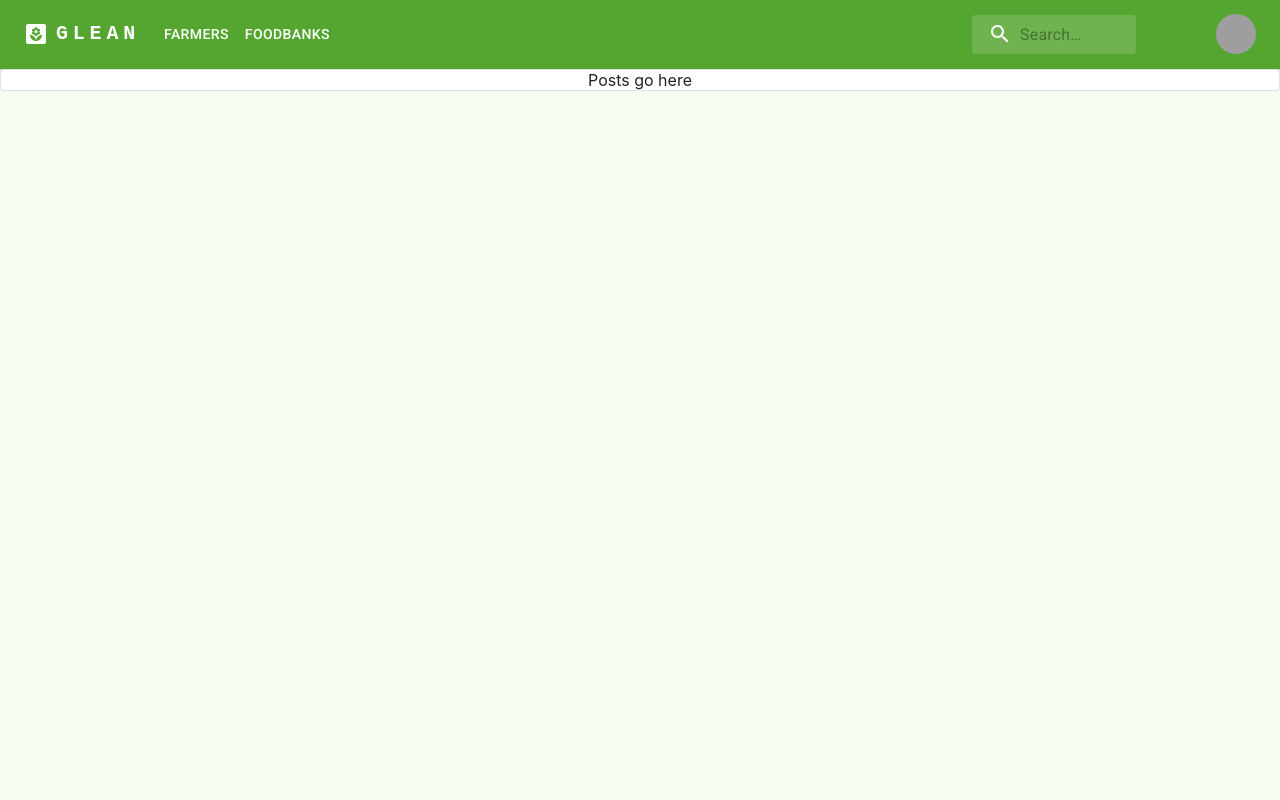
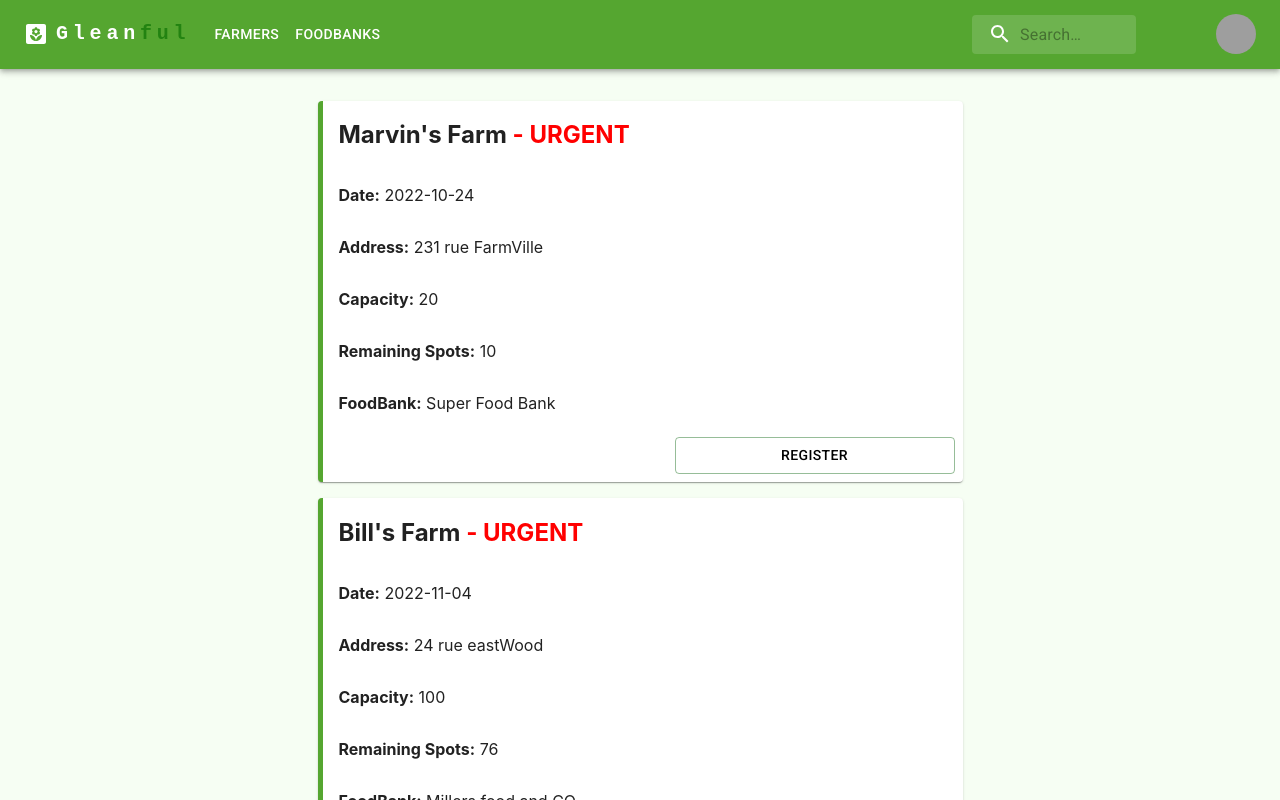
Before and after one commit to 1anakin20/earth-day, a React (Create React App) app in the folder frontend/: page / in a window 1280 px wide. Shown: the top 800 px of the page. Built offline with nearby package versions, Linux system fonts and the light colour scheme; grey boxes are pictures that could not be loaded.

Commit message:
created post component with dummy data for the time being. Fixed nav bar logo text.

```diff
--- a/frontend/src/components/landing/Landing.jsx
+++ b/frontend/src/components/landing/Landing.jsx
@@ -1,5 +1,6 @@
 import "./landing.css";
 import * as React from "react";
+import NewPost from "../new-post/NewPost";
 
 import "@fontsource/roboto/300.css";
 import "@fontsource/roboto/400.css";
@@ -7,14 +8,15 @@ import "@fontsource/roboto/500.css";
 import "@fontsource/roboto/700.css";
 
 import ResponsiveAppBar from "./ResponsiveAppBar";
-import {Card} from "@mui/material";
+import { Card } from "@mui/material";
+import Post from "../post/Post";
 
 export default function Landing() {
   return (
     <>
       <ResponsiveAppBar></ResponsiveAppBar>
 
-      <Card variant="outlined">Posts go here</Card>
+      <Post></Post>
     </>
   );
 }
--- a/frontend/src/components/landing/ResponsiveAppBar.jsx
+++ b/frontend/src/components/landing/ResponsiveAppBar.jsx
@@ -13,7 +13,7 @@ import Tooltip from "@mui/material/Tooltip";
 import MenuItem from "@mui/material/MenuItem";
 import YardIcon from "@mui/icons-material/Yard";
 import SearchIcon from "@mui/icons-material/Search";
-import {alpha, styled} from "@mui/material/styles";
+import { alpha, styled } from "@mui/material/styles";
 import InputBase from "@mui/material/InputBase";
 
 const pages = ["Farmers", "FoodBanks"];
@@ -97,7 +97,7 @@ function ResponsiveAppBar() {
               textDecoration: "none",
             }}
           >
-            GLEAN
+            Glean<b className="logo-green">ful</b>
           </Typography>
 
           <Box sx={{ flexGrow: 1, display: { xs: "flex", md: "none" } }}>
--- a/frontend/src/components/landing/landing.css
+++ b/frontend/src/components/landing/landing.css
@@ -0,0 +1,3 @@
+.logo-green {
+  color: #238311;
+}
--- /dev/null
+++ b/frontend/src/components/post/Post.css
@@ -0,0 +1,16 @@
+.urgent {
+  color: red;
+}
+
+.post-item {
+  margin: 2vh;
+}
+
+.post-card-container {
+  display: flex;
+  flex-direction: column;
+  align-items: baseline;
+  border-left: thick solid #55a630;
+  border-radius: 15px;
+  cursor: pointer;
+}
--- /dev/null
+++ b/frontend/src/components/post/Post.jsx
@@ -0,0 +1,139 @@
+import "./Post.css";
+import { useState } from "react";
+import { Box, Button, Card, Grid } from "@mui/material";
+import { flexbox } from "@mui/system";
+
+////////////////////////// DUMMY DATA  ////////////////////////
+const posts = [
+  {
+    farm: "Marvin's Farm",
+    cropType: "Potatoes",
+    description: "Very Good Farm",
+    date: "2022-10-24",
+    address: "231 rue FarmVille",
+    foodBank: "Super Food Bank",
+    capacity: 20,
+    urgent: true,
+    remaining: 10,
+    id: 1,
+  },
+  {
+    farm: "Bill's Farm",
+    cropType: "Corn",
+    description: "have the best corn in the world",
+    date: "2022-11-04",
+    address: "24 rue eastWood",
+    foodBank: "Millers food and CO",
+    capacity: 100,
+    urgent: true,
+    remaining: 76,
+    id: 2,
+  },
+  {
+    farm: "Claire's",
+    cropType: "Pumpkins",
+    description: "So many pumpkins",
+    date: "2022-11-06",
+    address: "456 AtWood Street",
+    foodBank: "halloween food bank",
+    capacity: 54,
+    urgent: false,
+    remaining: 2,
+    id: 3,
+  },
+  {
+    farm: "Claire's Second Farm",
+    cropType: "Pumpkins",
+    description: "So many pumpkins",
+    date: "2022-11-06",
+    address: "456 AtWood Street",
+    foodBank: "halloween food bank",
+    capacity: 54,
+    remaining: 15,
+    urgent: false,
+    id: 4,
+  },
+];
+
+//////////////////////////////////////////
+
+const Post = () => {
+  const [currentPost, setCurrentPost] = useState(null);
+
+  // click event to take user to post details
+  const handlePostClick = (event) => {
+    console.log(event.currentTarget.id);
+    console.log(event.currentTarget);
+    setCurrentPost({
+      currentPost: event.currentTarget.id,
+    });
+  };
+  return (
+    <>
+      <Grid
+        container
+        spacing={2}
+        direction="column"
+        sx={{
+          justifyContent: "center",
+          marginTop: "2vh",
+          alignItems: "center",
+        }}
+      >
+        {posts.map((post, index) => (
+          <Grid
+            item
+            id={post.id}
+            className="post-container"
+            key={index}
+            onClick={handlePostClick}
+            xs={4}
+          >
+            <Card
+              className="post-card-container"
+              sx={{
+                width: "50vw",
+              }}
+            >
+              <h2>
+                {post.farm}{" "}
+                <b className="urgent">{post.urgent ? "- URGENT" : ""}</b>
+              </h2>
+              <Box className="post-item">
+                <b>Date:</b> {post.date}
+              </Box>
+              <Box className="post-item">
+                <b>Address:</b> {post.address}
+              </Box>
+              <Box className="post-item">
+                <b>Capacity:</b> {post.capacity}
+              </Box>
+              <Box className="post-item">
+                <b>Remaining Spots:</b> {post.remaining}
+              </Box>
+              <Box className="post-item">
+                <b>FoodBank:</b> {post.foodBank}
+              </Box>
+              <Button
+                variant="outlined"
+                color="success"
+                type="submit"
+                id={"post"}
+                sx={{
+                  display: flexbox,
+                  alignSelf: "end",
+                  margin: "1vh",
+                  color: "black",
+                }}
+              >
+                Register
+              </Button>
+            </Card>
+          </Grid>
+        ))}
+      </Grid>
+    </>
+  );
+};
+
+export default Post;
```
